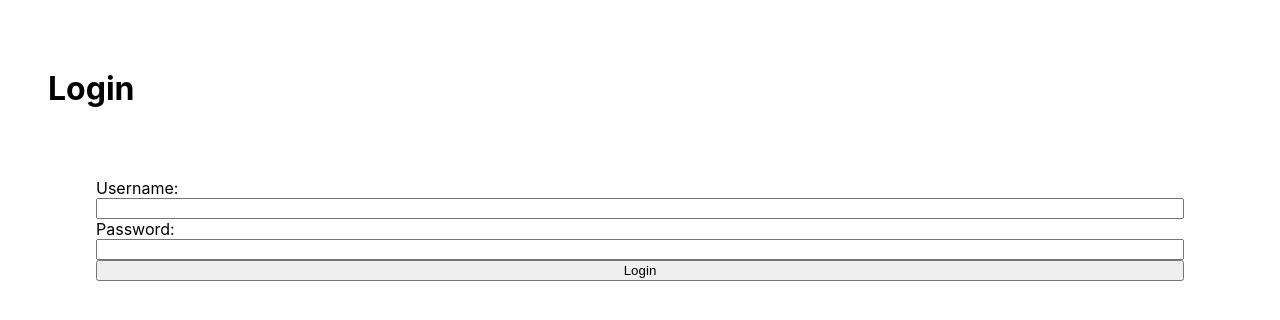
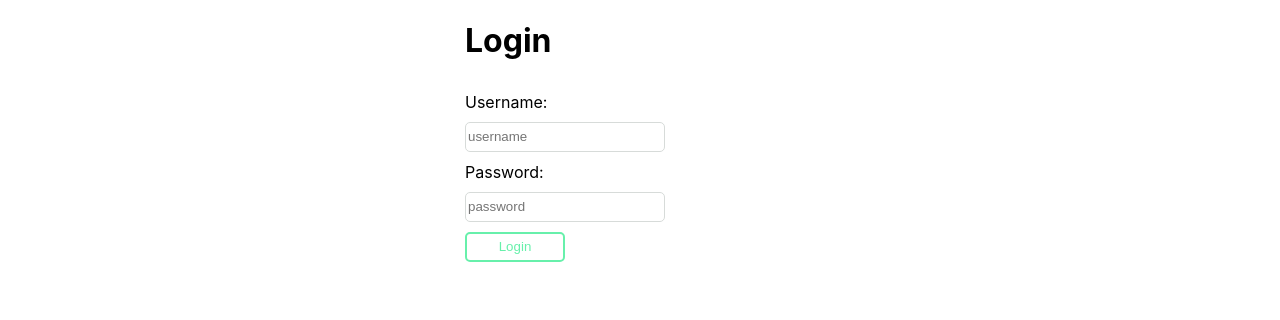
Before and after one commit to ca1c/simpleBlog, a Next.js app: page /login in a window 1280 px wide. Shown: the top 320 px of the page. Built offline with nearby package versions, Linux system fonts and the light colour scheme.

Commit message:
added some styling to the login form

```diff
--- a/pages/login.js
+++ b/pages/login.js
@@ -1,8 +1,7 @@
-import { useState } from 'react';
-import styles from '../styles/login.module.css';
+import { useState } from 'react'
+import styles from '../styles/login.module.css'
 
 import Head from 'next/head'
-import TextInput from '../components/textInput.component';
 
 export default function Login() {
     const [loginDetails, setLoginDetails] = useState({username: "", password: ""});
@@ -27,14 +26,12 @@ export default function Login() {
                 <title>SimpleBlog - Login</title>
             </Head>
             <div className={styles.container}>
-                <h1>Login</h1>
-                <div className={styles.container}>
-                    <label>Username:</label>
-                    <input type="text" onChange={handleUsernameChange} />
-                    <label>Password:</label>
-                    <input type="password" onChange={handlePasswordChange} />
-                    <button onClick={SubmitLogin}>Login</button>
-                </div>
+                <h1 className={styles.subheading}>Login</h1>
+                <label>Username:</label>
+                <input type="text" placeholder="username" className={styles.input} onChange={handleUsernameChange} />
+                <label>Password:</label>
+                <input type="password" placeholder="password" className={styles.input} onChange={handlePasswordChange} />
+                <button className={styles.button} onClick={SubmitLogin}>Login</button>
             </div>
         </>
     );
--- a/styles/login.module.css
+++ b/styles/login.module.css
@@ -13,5 +13,35 @@
 .container {
     display: flex;
     flex-direction: column;
-    margin: 3rem;
+    gap: 10px;
+    margin: 0 auto;
+    max-width: 350px;
 }
+.input {
+    border-radius: 5px;
+    max-width: 200px;
+    height: 30px;
+    border: 1px solid #d7dbd9;
+}
+
+.input:focus {
+    outline: none;
+    border: 1px solid #67f0ab;
+}
+
+.button {
+    border: 2px solid #67f0ab;
+    border-radius: 5px;
+    color: #67f0ab;
+    background: none;
+    max-width: 100px;
+    height: 30px;
+}
+.button:hover {
+    background-color: #67f0ab;
+    color: #FFF;
+}
+
+.button:active {
+    background-color: #49de93;
+}
```
